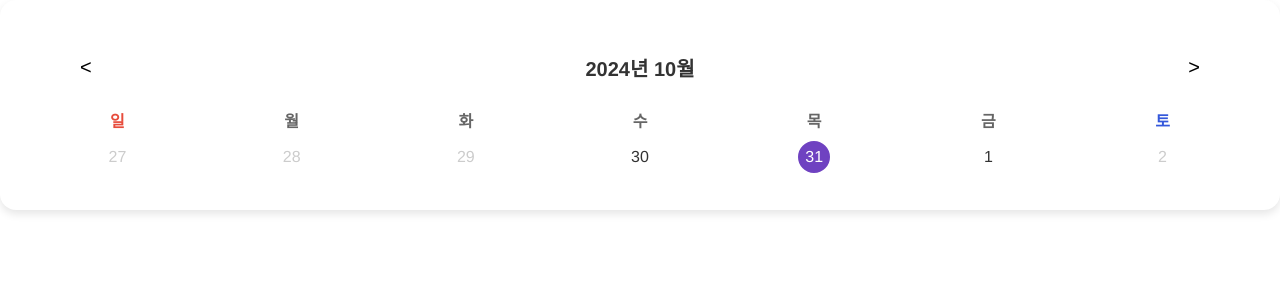
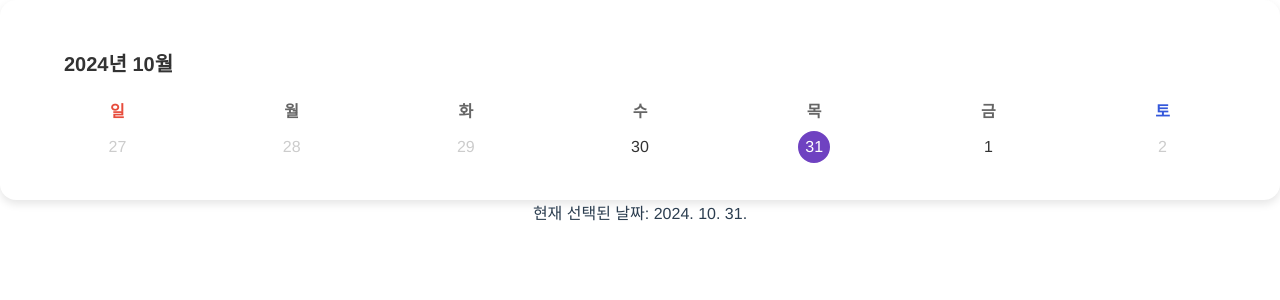
Before and after one commit to myeong-jae-hwi/festival, a Vue app: page /celebrityList in a window 1280 px wide. Shown: the top 300 px of the page. Built offline with nearby package versions, Linux system fonts and the light colour scheme; a web font is replaced by a local one.

Commit message:
컴포넌트 분리

```diff
--- a/src/components/OnlyCalender.vue
+++ b/src/components/OnlyCalender.vue
@@ -1,9 +1,7 @@
 <template>
   <div class="calendar-container">
     <header class="calendar-header">
-      <button class="calendar-nav-btn" @click="navigateWeek(-1)">&lt;</button>
       <h4 class="calendar-header-data">{{ currentYear }}년 {{ currentMonth }}월</h4>
-      <button class="calendar-nav-btn" @click="navigateWeek(1)">&gt;</button>
     </header>
 
     <div class="calendar-days">
@@ -36,7 +34,7 @@
 
 <script>
 export default {
-  name: "WeeklyCalendar",
+  name: "Calendar",
 
   data() {
     return {
@@ -74,6 +72,7 @@ export default {
 
     changeSelctedDate(date) {
       this.selectedDate = date;
+      this.$emit("date-selected", date);
     },
 
     isSameDate(date1, date2) {
@@ -171,6 +170,10 @@ export default {
 .date.today {
   border: 2px solid #6f42c1;
   padding: 0.3rem;
+  width: 2rem;
+  inline-size: 2rem;
+  height: 2rem;
+  block-size: 2rem;
 }
 
 .sunday {
--- /dev/null
+++ b/src/components/TabView.vue
@@ -0,0 +1,32 @@
+<template>
+  <div class="tabs">
+    <div class="tab-headers">
+      <button v-for="tab in tabs" :key="tab.id" @click="selectTab(tab.id)">
+        {{ tab.name }}
+      </button>
+    </div>
+
+    <!-- 전달받은 날짜를 사용해 컨텐츠 표시 -->
+    <div class="tab-content">
+      현재 선택된 날짜: {{ formatDate(selectedDate) }}
+      <component :is="currentTabComponent" :selected-date="selectedDate" />
+    </div>
+  </div>
+</template>
+
+<script>
+export default {
+  props: {
+    // 부모로부터 props로 날짜 받음
+    selectedDate: {
+      type: Date,
+      required: true,
+    },
+  },
+  methods: {
+    formatDate(date) {
+      return new Date(date).toLocaleDateString("ko-KR");
+    },
+  },
+};
+</script>
--- a/src/pages/CelebrityList.vue
+++ b/src/pages/CelebrityList.vue
@@ -1,17 +1,21 @@
 <template>
   <!-- <base-calender /> -->
-  <only-calender></only-calender>
+  <only-calender @date-selected="handleDateSelect"></only-calender>
+  <tab-view :selected-date="selectedDate" />
   <!-- <BaseList :items="listItems" @item-click="handleItemClick" /> -->
 </template>
 
 <script>
 import OnlyCalender from "@/components/OnlyCalender.vue";
+import TabView from "@/components/TabView.vue";
 export default {
   components: {
     OnlyCalender,
+    TabView,
   },
   data() {
     return {
+      selectedDate: new Date(),
       listItems: [
         {
           image: "/images/qwer.webp",
@@ -30,6 +34,10 @@ export default {
     handleItemClick(item) {
       console.log("clicked:", item);
     },
+    handleDateSelect(date) {
+      this.selectedDate = date;
+      // 필요한 경우 여기서 추가 로직 처리
+    },
   },
 };
 </script>
```
